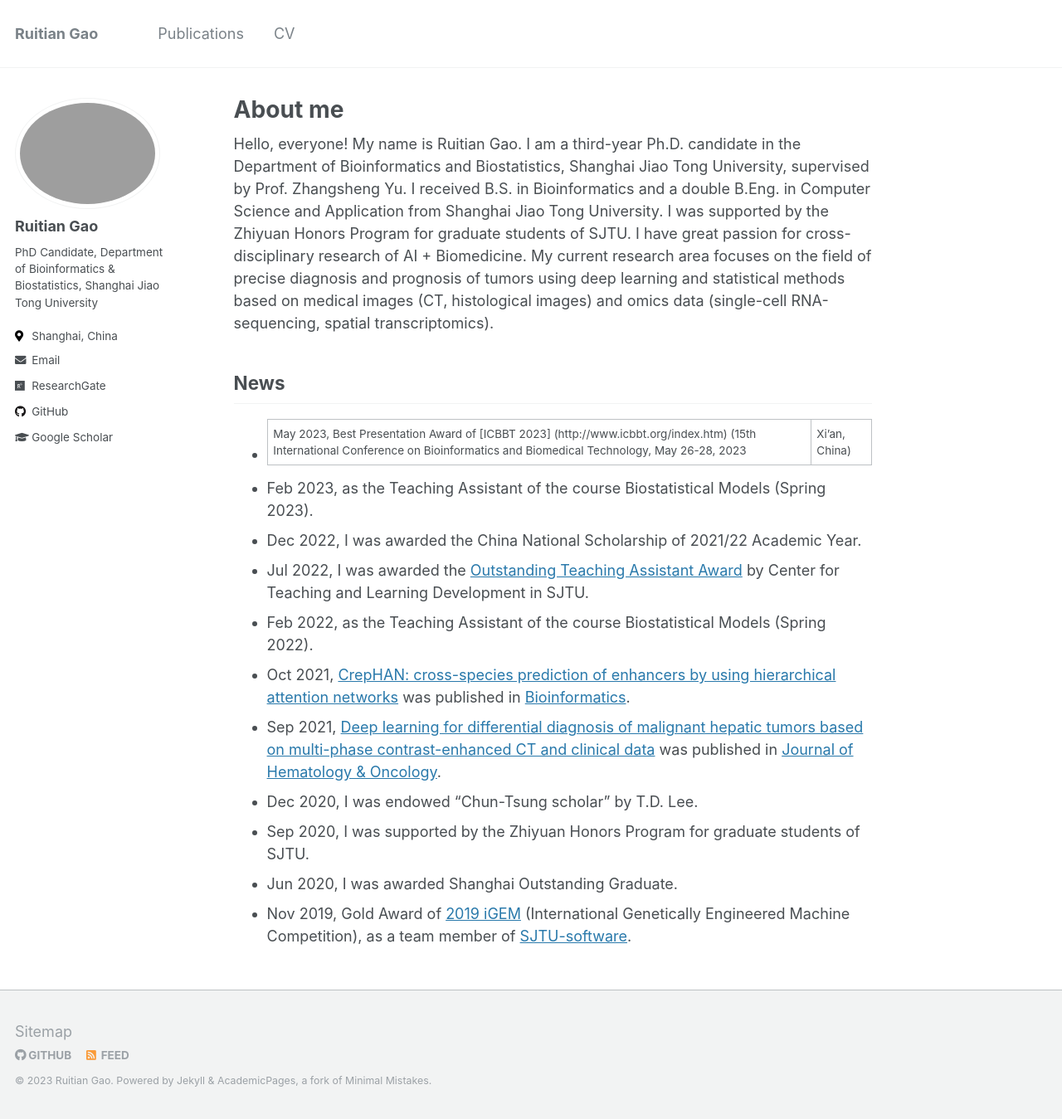
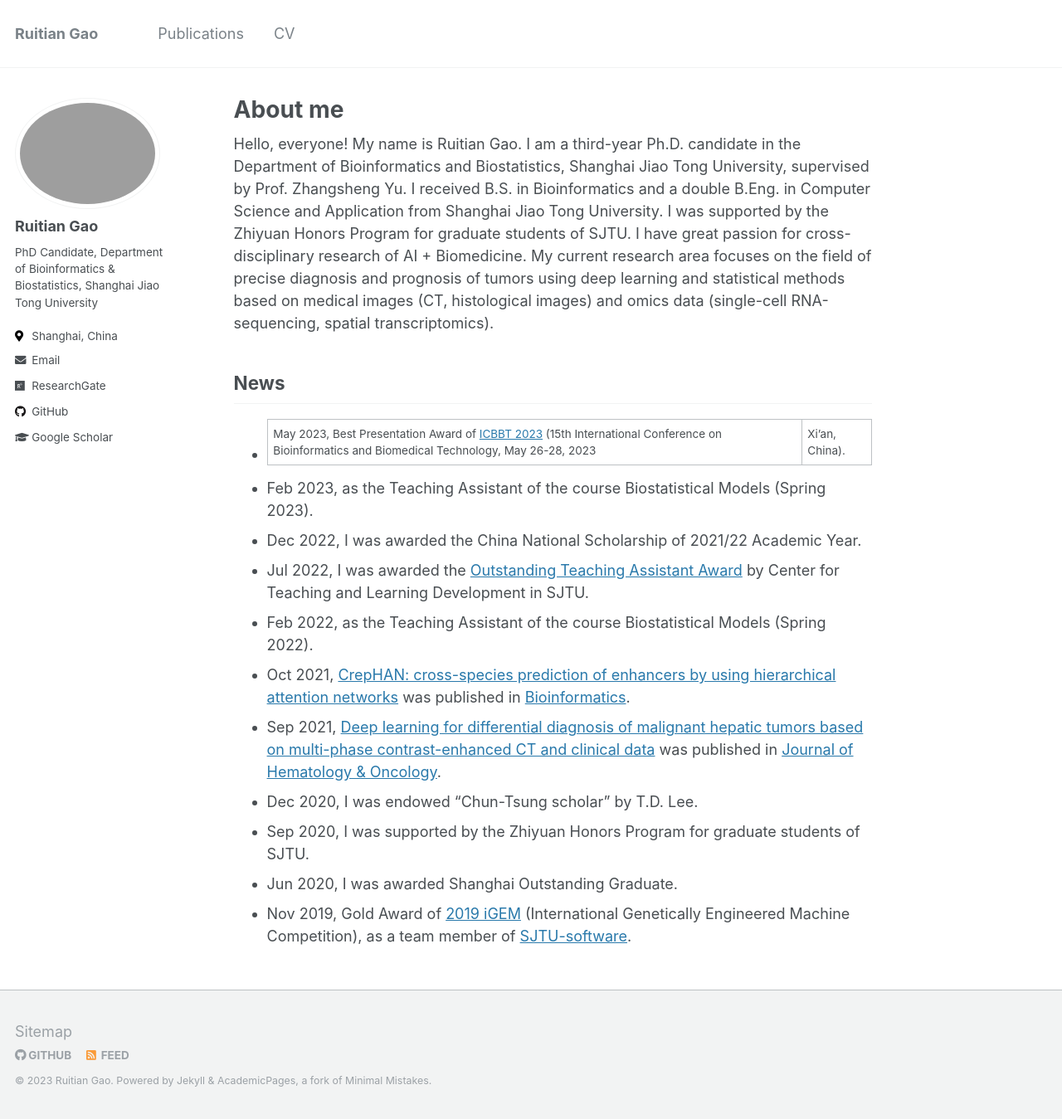
Before and after one commit to ruitian-olivia/ruitian-olivia.github.io, a Jekyll site: the page built from _pages/about.md, in a window 1280 px wide and 1349 px high. Shown: the whole window at 83% size. Built offline with Jekyll 4.4.1, drawn with Linux system fonts in a browser that asks for light colours.

Commit message:
Update about.md

```diff
--- a/_pages/about.md
+++ b/_pages/about.md
@@ -11,7 +11,7 @@ redirect_from:
 Hello, everyone! My name is Ruitian Gao. I am a third-year Ph.D. candidate in the Department of Bioinformatics and Biostatistics, Shanghai Jiao Tong University, supervised by Prof. Zhangsheng Yu. I received B.S. in Bioinformatics and a double B.Eng. in Computer Science and Application from Shanghai Jiao Tong University. I was supported by the Zhiyuan Honors Program for graduate students of SJTU. I have great passion for cross-disciplinary research of AI + Biomedicine. My current research area focuses on the field of precise diagnosis and prognosis of tumors using deep learning  and statistical methods based on medical images (CT, histological images) and omics data (single-cell RNA-sequencing, spatial transcriptomics).
 
 ## News
-- May 2023, Best Presentation Award of [ICBBT 2023] (http://www.icbbt.org/index.htm) (15th International Conference on Bioinformatics and Biomedical Technology, May 26-28, 2023 | Xi'an, China)
+- May 2023, Best Presentation Award of [ICBBT 2023](http://www.icbbt.org/index.htm) (15th International Conference on Bioinformatics and Biomedical Technology, May 26-28, 2023 | Xi'an, China).
 - Feb 2023, as the Teaching Assistant of the course Biostatistical Models (Spring 2023).
 - Dec 2022, I was awarded the China National Scholarship of 2021/22 Academic Year.
 - Jul 2022, I was awarded the [Outstanding Teaching Assistant Award](https://ctldnew.sjtu.edu.cn/storage/article/2022/12/360716f7848b469495a0ab48fe56c033.jpg) by Center for Teaching and Learning Development in SJTU.
```
